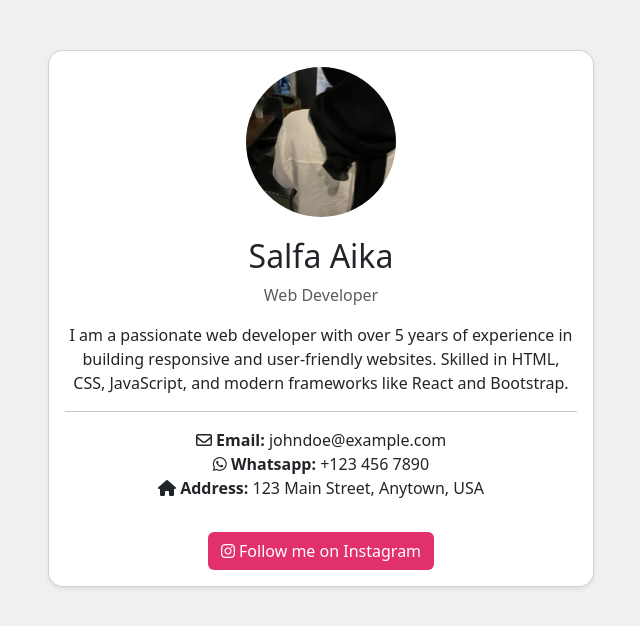
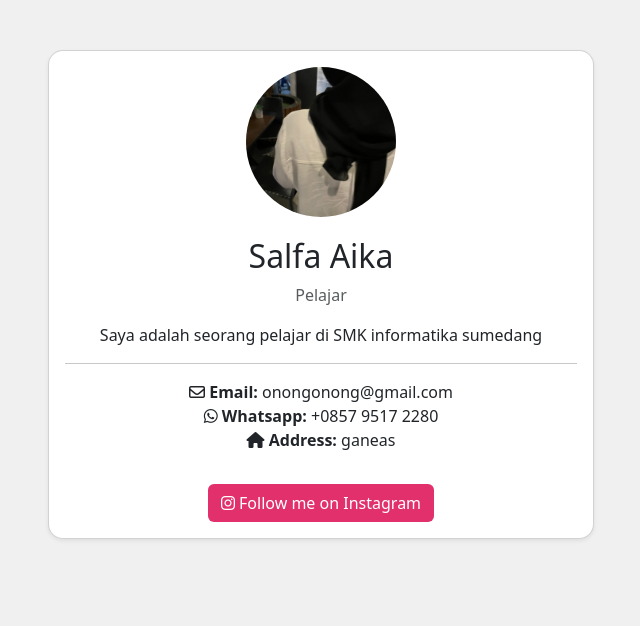
Before and after one commit to alxyfaa/ta_salfaaikafalefi_r4, a plain HTML site: page index.html in a window 1280 px wide. Shown: the whole page, without its empty margins (319-959 px from the left). Drawn offline with nearby package versions, Linux system fonts and the light colour scheme.

Commit message:
Update index.html

```diff
--- a/index.html
+++ b/index.html
@@ -16,16 +16,16 @@
                     <div class="card-body text-center">
                         <img src="IMG-20241110-WA0160.jpg" alt="Profile Image" class="profile-img">
                         <h2>Salfa Aika</h2>
-                        <p class="text-muted">Web Developer</p>
-                        <p>I am a passionate web developer with over 5 years of experience in building responsive and user-friendly websites. Skilled in HTML, CSS, JavaScript, and modern frameworks like React and Bootstrap.
+                        <p class="text-muted">Pelajar</p>
+                        <p>Saya adalah seorang pelajar di SMK informatika sumedang
                         </p>
                         <hr>
                         <ul class="list-unstyled">
-                            <li><i class="fa-regular fa-envelope"></i> <strong>Email:</strong> johndoe@example.com</li>
-                            <li><i class="fa-brands fa-whatsapp"></i> <strong>Whatsapp:</strong> +123 456 7890</li>
-                            <li><i class="fa-solid fa-house"></i> <strong>Address:</strong> 123 Main Street, Anytown, USA</li>
+                            <li><i class="fa-regular fa-envelope"></i> <strong>Email:</strong> onongonong@gmail.com</li>
+                            <li><i class="fa-brands fa-whatsapp"></i> <strong>Whatsapp:</strong> +0857 9517 2280</li>
+                            <li><i class="fa-solid fa-house"></i> <strong>Address:</strong> ganeas</li>
                         </ul>
-                        <a href="https://www.instagram.com/sebuahsemangat" target="_blank" class="btn btn-instagram mt-3">
+                        <a href="https://www.instagram.com/salfa_aika" target="_blank" class="btn btn-instagram mt-3">
                             <i class="fab fa-instagram"></i> Follow me on Instagram
                         </a>
                     </div>
```
